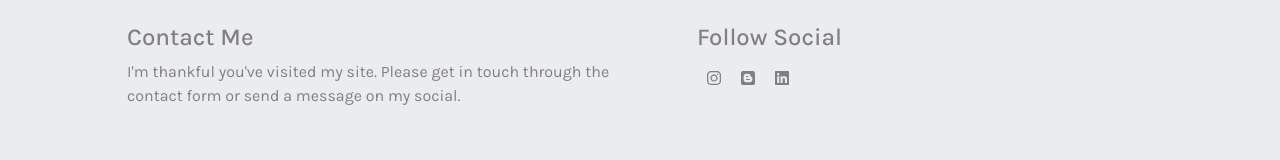
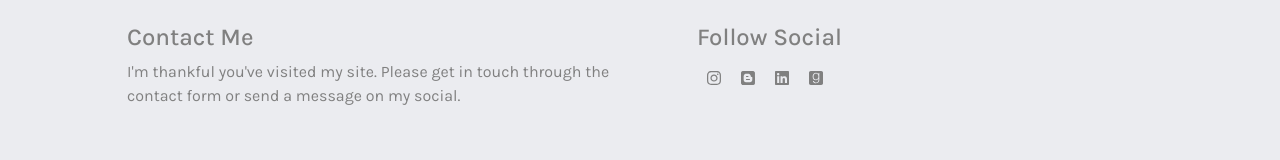
Before and after one commit to Kaitlyn-Lynette/Kathys-Portfolio, a React (Create React App) app: page /portfolio in a window 1280 px wide. Shown: the part 3538-3698 px from the top of the page. Built offline with nearby package versions, Linux system fonts and the light colour scheme.

Commit message:
Added the goodreads to the footer

```diff
--- a/src/components/Footer.js
+++ b/src/components/Footer.js
@@ -60,6 +60,12 @@ const Footer = () => {
               >
                 <FontAwesomeIcon icon={["fab", "linkedin"]} />
               </Link>
+              <Link
+                to={{ pathname: "https://www.goodreads.com/user/show/33141645-katherine-perez-tmu" }}
+                target="_blank"
+              >
+                <FontAwesomeIcon icon={["fab", "goodreads"]} />
+              </Link>
             </div>
           </Col>
         </Row>
```
